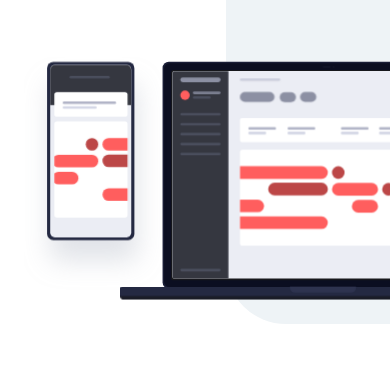
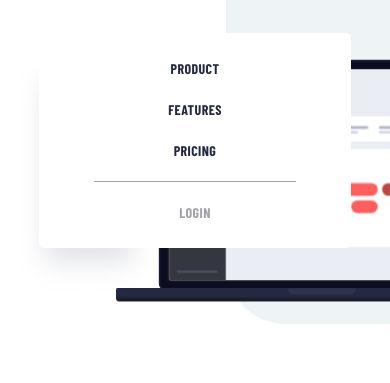
Before and after one commit to Lungowe-S/project-tracking-intro-component-master, a plain HTML site: page index.html in a window 390 px wide. Shown: the part 82-465 px from the top of the page. Drawn offline with nearby package versions, Linux system fonts and the light colour scheme.

Commit message:
Added the navigation styles for the menu area

```diff
--- a/css/style.css
+++ b/css/style.css
@@ -207,12 +207,19 @@ p:nth-of-type(2) {
   .navigation {
     flex-direction: column;
     padding-left: 2em;
+    padding-right: 0;
   }
 
   .nav_menu {
-    display: none;
+    display: flex;
     flex-direction: column;
     justify-content: center;
+    width: 80%;
+    position: absolute;
+    top: 75px;
+    left: 39px;
+    background-color: white;
+    border-radius: 5px;
   }
 
   span.nav_toggle {
@@ -225,6 +232,39 @@ p:nth-of-type(2) {
 
   .logo {
     width: 100%;
+  }
+
+  ul li {
+    text-align: center;
+    margin-right: 0;
+    padding: 5px 50px;
+    margin: 5px;
+  }
+
+  li:nth-child(1) {
+    margin-top: 20px;
+  }
+
+  li:nth-child(4) {
+    width: 0;
+    height: 0;
+    padding: 0;
+    display: none;
+  }
+
+  li:nth-child(5) {
+    /* border-top: 1px solid var(--grayish-blue-004);
+    padding-top: 20px; */
+    padding-bottom: 20px;
+  }
+
+  li:nth-child(5)::before {
+    content: "";
+    display: block;
+    margin: 0 auto;
+    width: 100%;
+    border-top: 1px solid var(--grayish-blue-004);
+    padding-top: 20px;
   }
 
   /** Content Area **/
@@ -245,7 +285,9 @@ p:nth-of-type(2) {
   }
 
   .illustration {
-    padding-top: 3em;
+    padding-top: 2.9em;
+    z-index: 1;
+    padding-left: 0.9em;
   }
 
   .content_area p:nth-child(1) {
```
